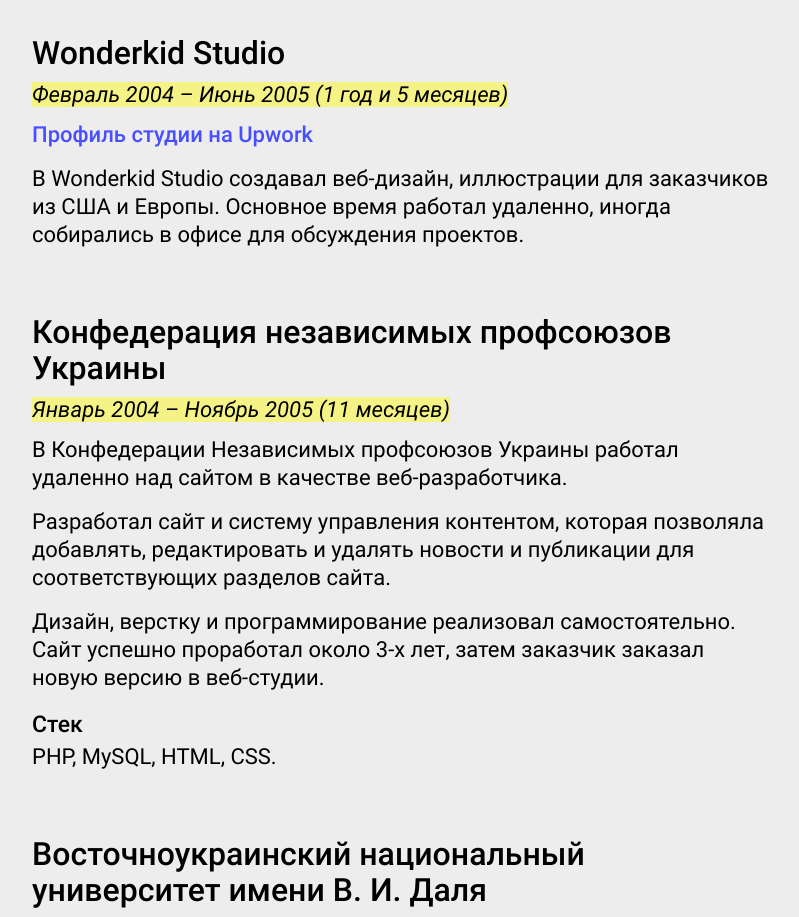
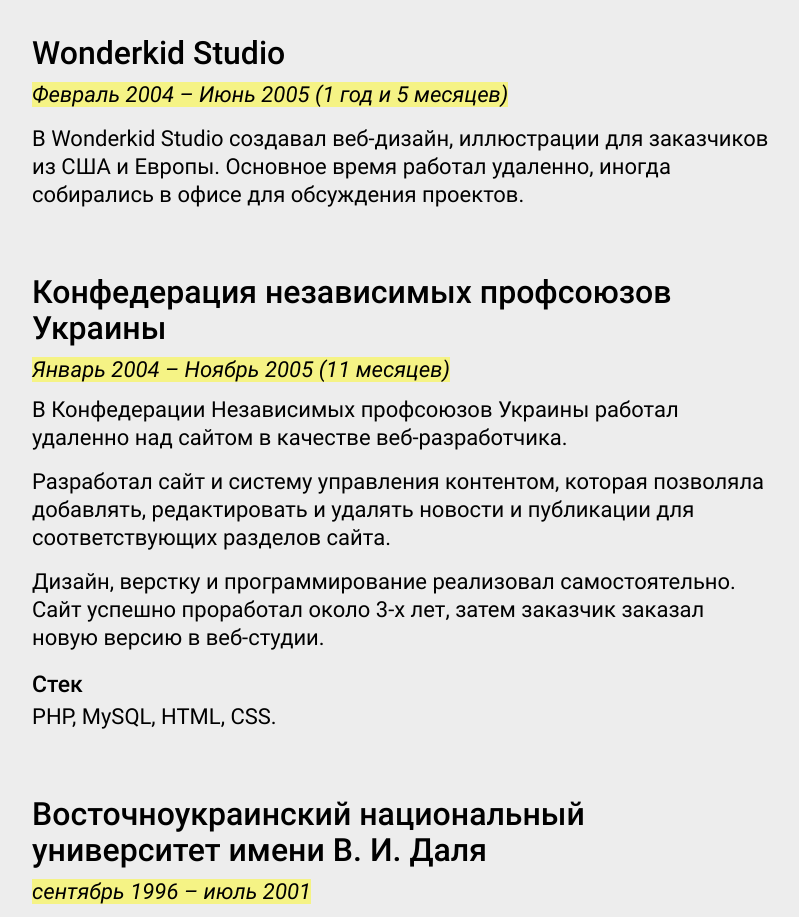
Before and after one commit to odivus/odivus.github.io, a React (Create React App) app: page /resume in a window 1280 px wide. Shown: the part 2900-3817 px from the top of the page, without its empty margins (238-1037 px from the left). Built offline with nearby package versions, Linux system fonts and the light colour scheme.

Commit message:
Remove wonderkidstudio link to upwork

```diff
--- a/src/components/Resume/Resume.js
+++ b/src/components/Resume/Resume.js
@@ -266,13 +266,6 @@
                 Февраль 2004&nbsp;&ndash; Июнь 2005 (1&nbsp;год и&nbsp;5&nbsp;месяцев)
               </i>
             </p>
-            <a
-              href='https://www.upwork.com/o/companies/~0101aac0fcaa2cdd21'
-              target='_blank'
-              rel='noopener noreferrer'
-            >
-              Профиль студии на&nbsp;Upwork
-            </a>
             <p className='p-first'>
               В Wonderkid Studio создавал веб-дизайн, иллюстрации для заказчиков из&nbsp;США и&nbsp;Европы. Основное время работал удаленно, иногда собирались в&nbsp;офисе для обсуждения проектов.
             </p>
```
